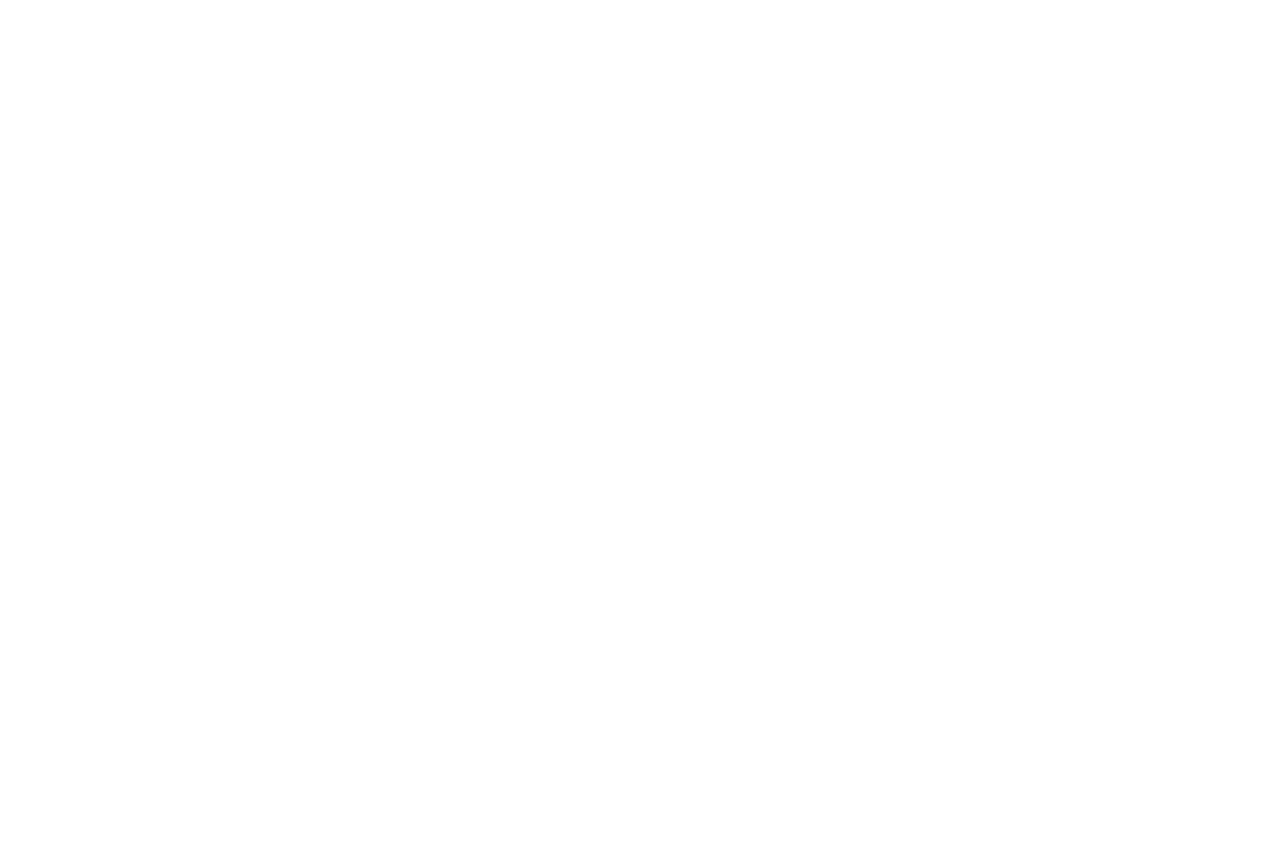
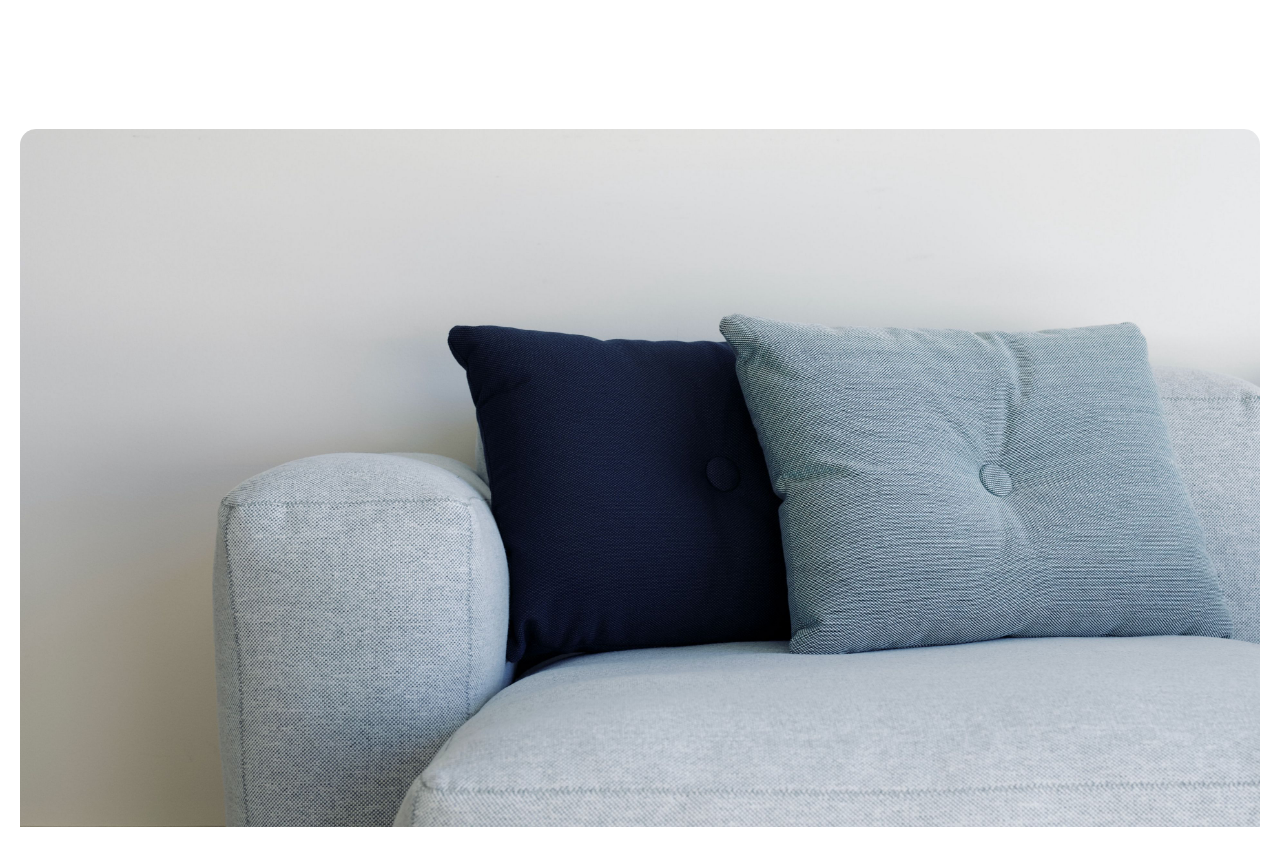
Before and after one commit to znightmaster/rent, a Vue app: page / in a window 1280 px wide. Shown: the part 1140-2006 px from the top of the page. Before the commit the page ends 1381 px from the top, so only its background shows below. Built offline with nearby package versions, Linux system fonts and the light colour scheme.

Commit message:
na rabote

```diff
--- a/src/components/UI/LoginButton.vue
+++ b/src/components/UI/LoginButton.vue
@@ -1,5 +1,5 @@
 <template>
-  <div class="border-2 rounded-16 p-2 border-sky-400 text-sky-400">
+  <div class="border-2 rounded-16 p-2 border-blue-900 text-blue-900">
     LOG IN
   </div>
 </template>
--- a/src/components/UI/ReservationBar.vue
+++ b/src/components/UI/ReservationBar.vue
@@ -21,7 +21,7 @@
         </select>
       </div>
 
-      <button class="bg-blue-950 text-white px-6 py-2 rounded-md hover:bg-blue-600 transition">
+      <button class="bg-blue-950 text-white px-6 py-2 rounded-md hover:bg-blue-900 transition">
         Поиск
       </button>
     </div>
--- a/src/components/layout/MainHeader.vue
+++ b/src/components/layout/MainHeader.vue
@@ -4,7 +4,7 @@
       <img src="../../assets/Logo.png" alt="logo" class="h-100" />
     </router-link>
 
-    <div class="flex items-center gap-60 w-704 h-9 font-300 text-sm">
+    <div class="flex items-center gap-60 w-704 font-400 text-xl">
 
       <router-link to="/about">
         О нас
--- a/src/views/MainPage.vue
+++ b/src/views/MainPage.vue
@@ -22,8 +22,17 @@
       <ReservationBar />
 
     </div>
-
-
+    <div>
+      <div class="relative top-0
+    min-h-screen
+    h-full
+    w-full
+    bg-contain
+    bg-no-repeat
+    rounded-16
+    bg-[url('@/assets/Banner2.jpg')]">
+      </div>
+  </div>
   </div>
 </template>
 
```
Also changed, not shown: src/assets/Banner2.jpg (added), src/assets/LogoPogo.png (added).
